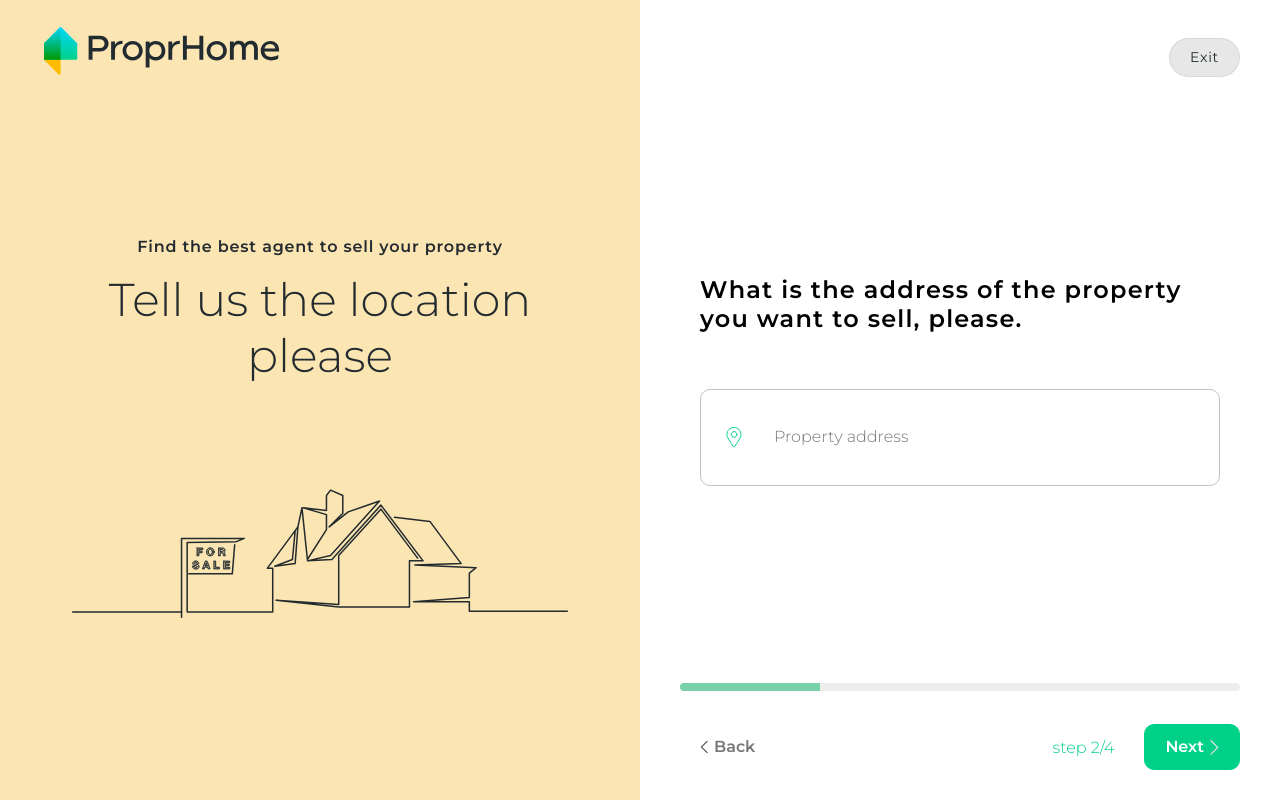
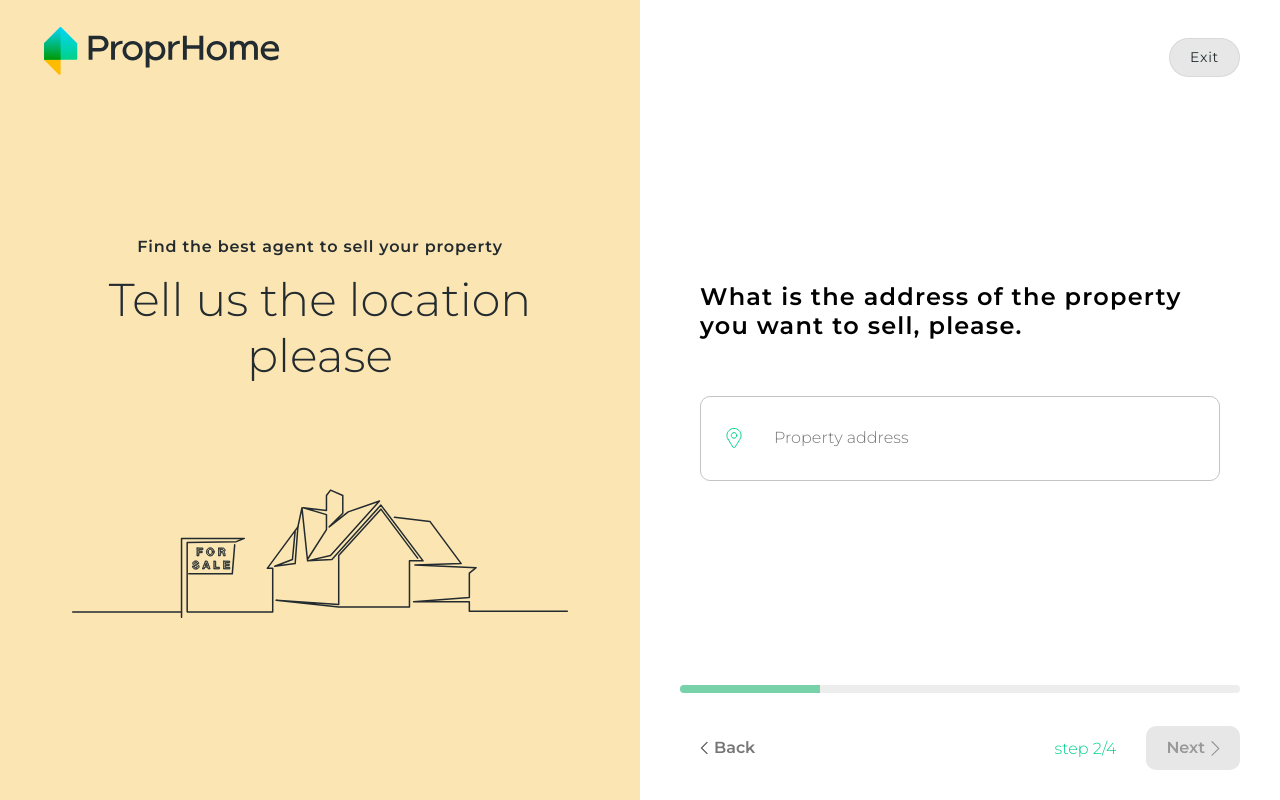
Before and after one commit to DevimaSolutions/propr-home-test-task, a Next.js app: page / in a window 1280 px wide. Both pictures are taken after a click on the button "Right away". Built offline with nearby package versions, Linux system fonts and the light colour scheme.

Commit message:
added data changing

```diff
--- a/src/components/Stepper/components/LocationSelect/constants.ts
+++ b/src/components/Stepper/components/LocationSelect/constants.ts
@@ -14,7 +14,7 @@ export const staticOptions = [
 export const selectStyles: StylesConfig = {
   control: (provided, state) => ({
     ...provided,
-    padding: "30px 25px",
+    padding: "24px 25px",
     borderColor: state.isFocused ? "#7A8083" : "#C4C4C4",
     boxShadow: "none",
     borderRadius: "10px",
--- a/src/components/Stepper/components/LocationSelect/index.tsx
+++ b/src/components/Stepper/components/LocationSelect/index.tsx
@@ -1,11 +1,18 @@
 import React from "react";
 import Select from "react-select";
+import { Step } from "@/enums";
 import { staticOptions, selectStyles } from "./constants";
 import { SelectControl, SelectOption } from "./components";
+import { ILocationSelectProps, ISelectValue } from "./types";
 
-const LocationSelect = () => {
+const LocationSelect = ({
+  step = Step.Second,
+  value,
+  handleSetData,
+}: ILocationSelectProps) => {
   return (
     <Select
+      value={staticOptions.find((el) => el.value === value) ?? ""}
       isClearable
       styles={selectStyles}
       options={staticOptions}
@@ -16,6 +23,9 @@ const LocationSelect = () => {
         IndicatorSeparator: () => null,
         DropdownIndicator: () => null,
       }}
+      onChange={(newValue: unknown) => {
+        handleSetData(step, (newValue as ISelectValue)?.value ?? "");
+      }}
     />
   );
 };
--- /dev/null
+++ b/src/components/Stepper/components/LocationSelect/types.ts
@@ -0,0 +1,7 @@
+import { IStepConfigComponentProps } from "../../types";
+
+export interface ISelectValue {
+  value: string;
+  label: string;
+}
+export type ILocationSelectProps = IStepConfigComponentProps;
--- a/src/components/Stepper/components/SellingSpeed/index.tsx
+++ b/src/components/Stepper/components/SellingSpeed/index.tsx
@@ -2,19 +2,33 @@ import Image from "next/image";
 import { Step } from "@/enums";
 import { ISellingSpeedProps } from "./types";
 import { options } from "./constants";
+import useSellingSpeed from "./useSellingSpeed";
 import styles from "./style.module.scss";
+import clsx from "clsx";
 
 const SellingSpeed = ({
   step = Step.First,
+  value,
   handleStepChange,
+  handleSetData,
 }: ISellingSpeedProps) => {
+  const { handleSelectValue } = useSellingSpeed({
+    step,
+    handleStepChange,
+    handleSetData,
+  });
+  console.log(value);
+
   return (
     <div className={styles.root}>
       {options.map((option) => (
         <button
-          className={styles.button}
+          className={clsx(
+            styles.button,
+            value === option.text && styles.buttonActive
+          )}
           key={option.icon}
-          onClick={() => handleStepChange?.(step + 1)}
+          onClick={handleSelectValue(option.text)}
         >
           <div className={styles.innerWrapper}>
             <div className={styles.iconWrapper}>
--- a/src/components/Stepper/components/SellingSpeed/style.module.scss
+++ b/src/components/Stepper/components/SellingSpeed/style.module.scss
@@ -57,6 +57,16 @@
       height: 50px;
     }
   }
+
+  .buttonActive {
+    border: 1px solid $green-light;
+
+    .innerWrapper {
+      .iconWrapper {
+        background-color: rgba(0, 209, 136, 0.55);
+      }
+    }
+  }
 }
 
 @include up(md) {
--- /dev/null
+++ b/src/components/Stepper/components/SellingSpeed/useSellingSpeed.ts
@@ -0,0 +1,20 @@
+import { useCallback } from "react";
+import { ISellingSpeedProps } from "./types";
+
+const useSellingSpeed = ({
+  step,
+  handleStepChange,
+  handleSetData,
+}: Pick<ISellingSpeedProps, "step" | "handleSetData" | "handleStepChange">) => {
+  const handleSelectValue = useCallback(
+    (value: string) => () => {
+      handleStepChange(step + 1);
+      handleSetData(step, value);
+    },
+    [step, handleStepChange, handleSetData]
+  );
+
+  return { handleSelectValue };
+};
+
+export default useSellingSpeed;
--- /dev/null
+++ b/src/components/Stepper/constants.ts
@@ -0,0 +1,21 @@
+import { Step } from "@/enums";
+import { LocationSelect, SellingSpeed } from "./components";
+import { IStepConfig } from "./types";
+
+export const stepInfo: Record<Step, IStepConfig> = {
+  [Step.First]: {
+    title: "Let’s start with the selling speed",
+    label: "How fast are you planning to sell?",
+    component: SellingSpeed,
+  },
+  [Step.Second]: {
+    title: "Tell us the location please",
+    label: "What is the address of the property you want to sell, please.",
+    component: LocationSelect,
+  },
+  [Step.Third]: {
+    title: "What’s your property worth?",
+    label: "What price do you think your property will sell for?",
+  },
+  [Step.Fourth]: { title: "Question 4", label: "Question 4" },
+};
--- a/src/components/Stepper/index.tsx
+++ b/src/components/Stepper/index.tsx
@@ -1,31 +1,12 @@
 import React from "react";
 import Image from "next/image";
-import { Step } from "@/enums";
-import { StepWizard, LocationSelect, SellingSpeed } from "./components";
-import { IStepConfig } from "./types";
+import { StepWizard } from "./components";
+import { stepInfo } from "./constants";
 import useStepper from "./useStepper";
 import styles from "./style.module.scss";
 
-const stepInfo: Record<Step, IStepConfig> = {
-  [Step.First]: {
-    title: "Let’s start with the selling speed",
-    label: "How fast are you planning to sell?",
-    component: SellingSpeed,
-  },
-  [Step.Second]: {
-    title: "Tell us the location please",
-    label: "What is the address of the property you want to sell, please.",
-    component: LocationSelect,
-  },
-  [Step.Third]: {
-    title: "What’s your property worth?",
-    label: "What price do you think your property will sell for?",
-  },
-  [Step.Fourth]: { title: "Question 4", label: "Question 4" },
-};
-
 const Stepper = () => {
-  const { step, handleStepChange } = useStepper();
+  const { step, data, handleStepChange, handleSetData } = useStepper();
   const ContentComponent = stepInfo[step].component;
 
   return (
@@ -65,10 +46,21 @@ const Stepper = () => {
         <div className={styles.stepContent}>
           <h4 className={styles.infoTitle}>{stepInfo[step].label}</h4>
           <div className={styles.content}>
-            {ContentComponent && <ContentComponent step={step} handleStepChange={handleStepChange}/>}
+            {ContentComponent && (
+              <ContentComponent
+                step={step}
+                value={data[step].value}
+                handleStepChange={handleStepChange}
+                handleSetData={handleSetData}
+              />
+            )}
           </div>
         </div>
-        <StepWizard currentStep={step} handleStepChange={handleStepChange} />
+        <StepWizard
+          currentStep={step}
+          handleStepChange={handleStepChange}
+          disableNextBtn={!data[step].value}
+        />
       </div>
     </div>
   );
--- a/src/components/Stepper/types.ts
+++ b/src/components/Stepper/types.ts
@@ -2,8 +2,10 @@ import { Step } from "@/enums";
 import { ComponentType } from "react";
 
 export interface IStepConfigComponentProps {
-  step?: Step;
-  handleStepChange?: (newStep: number) => void;
+  step: Step;
+  value: string;
+  handleStepChange: (newStep: number) => void;
+  handleSetData: (step: Step, value: string) => void;
 }
 
 export interface IStepConfig {
--- a/src/components/Stepper/useStepper.ts
+++ b/src/components/Stepper/useStepper.ts
@@ -4,19 +4,40 @@ import { useCallback, useState } from "react";
 const useStepper = () => {
   const [step, setStep] = useState(Step.First);
 
-  const handleStepChange = useCallback(
-    (newStep: number) => {
-      if (newStep < Step.First || newStep > Step.Fourth) {
-        return;
-      }
-      setStep(newStep);
+  const [data, setData] = useState({
+    [Step.First]: {
+      value: "",
     },
-    []
+    [Step.Second]: {
+      value: "",
+    },
+    [Step.Third]: {
+      value: "",
+    },
+    [Step.Fourth]: {
+      value: "",
+    },
+  });
+
+  const handleSetData = useCallback(
+    (step: Step, value: string) => {
+      setData({ ...data, [step]: { value } });
+    },
+    [data]
   );
+
+  const handleStepChange = useCallback((newStep: number) => {
+    if (newStep < Step.First || newStep > Step.Fourth) {
+      return;
+    }
+    setStep(newStep);
+  }, []);
 
   return {
     step,
+    data,
     handleStepChange,
+    handleSetData,
   };
 };
 
```
